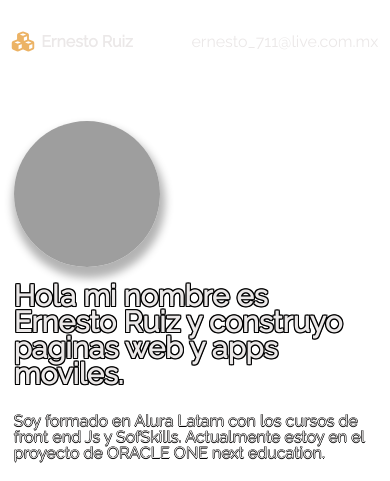
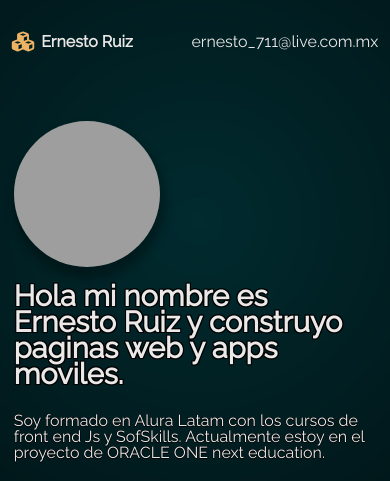
Before and after one commit to ernesto-developer/portafolio-web, a website: page index.html in a window 390 px wide. Shown: the top 481 px of the page. Drawn offline with nearby package versions, Linux system fonts and the light colour scheme; the site is published under a folder, as on GitHub Pages, so addresses that start at the root find nothing.

Commit message:
se arrgelo el roblema con als rutas de los fondos

```diff
--- a/public/css/general.css
+++ b/public/css/general.css
@@ -38,14 +38,14 @@ body{
 
     /* background: linear-gradient(#064663,#04293A, #041C32); */
     /* background-image: url("/public/assets/fondoMalla.svg"); background-size: cover; background-repeat: no-repeat; */
-    background-image: url("/public/assets/fondo-size-width.jpg"); background-size: cover; background-repeat: no-repeat; background-attachment: fixed;
+    background-image: url("../assets/fondo-size-width.jpg"); background-size: cover; background-repeat: no-repeat; background-attachment: fixed;
     display: flex;
     flex-direction: column;
 }
 
 @media(max-width:450px){
     body{
-        background-image: url("/public/assets/flechaverde.jpg");
+        background-image: url("../assets/flechaverde.jpg");
         background-size: cover;
         background-repeat: no-repeat;
         background-attachment: fixed;
```
